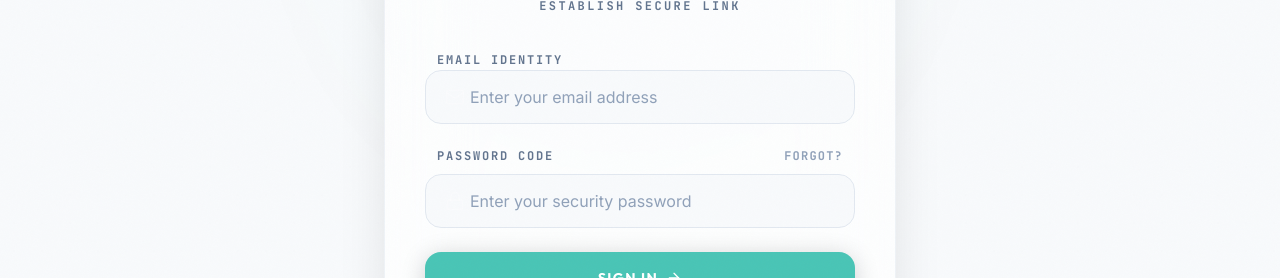
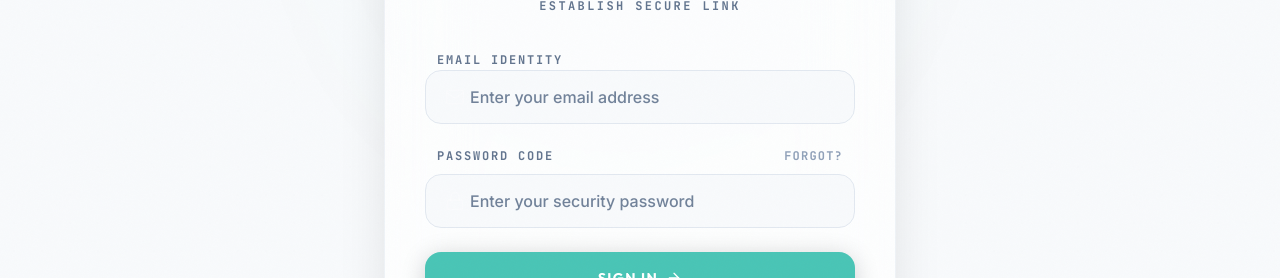
Before and after one commit to cchauhan7710/SkillProof, a React (Vite) app in the folder Frontend/: page /login in a window 1280 px wide. Shown: the part 267-545 px from the top of the page. Built offline with nearby package versions, Linux system fonts and the light colour scheme; no server answers.

Commit message:
design: increase contrast and font weight of all input placeholders for premium readability

```diff
--- a/Frontend/src/components/ui/index.jsx
+++ b/Frontend/src/components/ui/index.jsx
@@ -55,7 +55,7 @@ export const Input = ({ label, error, className, icon: Icon, ...props }) => {
         )}
         <input
           className={twMerge(
-            "w-full bg-white/[0.02] border border-white/5 text-slate-900 dark:text-white rounded-2xl outline-none transition-all duration-300 placeholder:text-slate-400 dark:placeholder:text-white/30 caret-slate-900 dark:caret-white focus:bg-white/[0.05] focus:border-primary-500/50 focus:shadow-[0_0_25px_-12px_rgba(139,92,246,0.6)]",
+            "w-full bg-white/[0.02] border border-white/5 text-slate-900 dark:text-white rounded-2xl outline-none transition-all duration-300 placeholder:text-slate-500/90 dark:placeholder:text-white/50 placeholder:font-medium caret-slate-900 dark:caret-white focus:bg-white/[0.05] focus:border-primary-500/50 focus:shadow-[0_0_25px_-12px_rgba(139,92,246,0.6)]",
             Icon ? "pl-14 pr-6 py-4" : "px-6 py-4",
             error && "border-red-500/30 focus:border-red-500/50 focus:shadow-none",
             className
```
